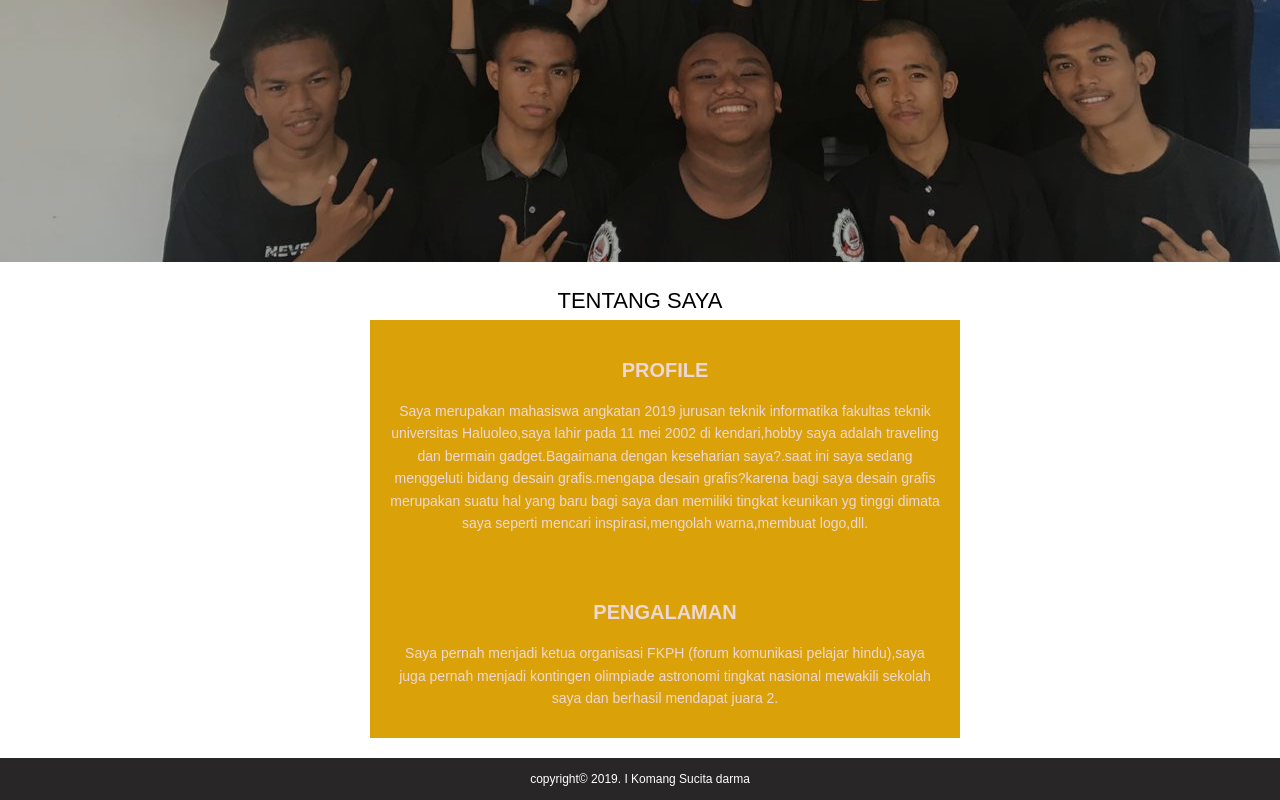
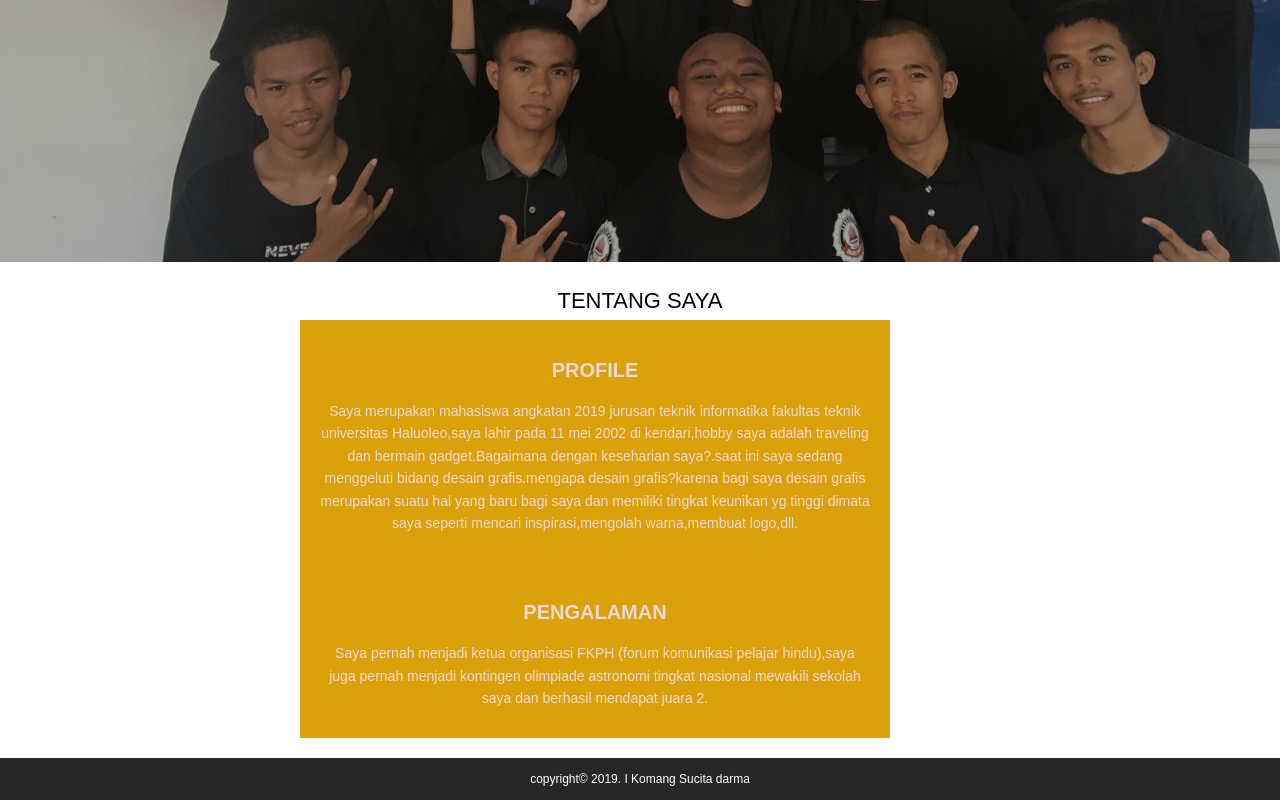
Before and after one commit to DharmaSucita/Praktikum-Komang, a plain HTML site: page index.html in a window 1280 px wide. Shown: the part 538-1338 px from the top of the page. Drawn offline with Linux system fonts and the light colour scheme.

Commit message:
Update css.css

```diff
--- a/css.css
+++ b/css.css
@@ -77,7 +77,7 @@ body {
     width: 550px;
     padding: 14px 20px;
     /* border: solid 1px gray; */
-    margin: 0% 370px;
+    margin: 0% 300px;
     text-align: ;
     background-color: #daa208;
     color: rgb(238, 215, 215);
```
